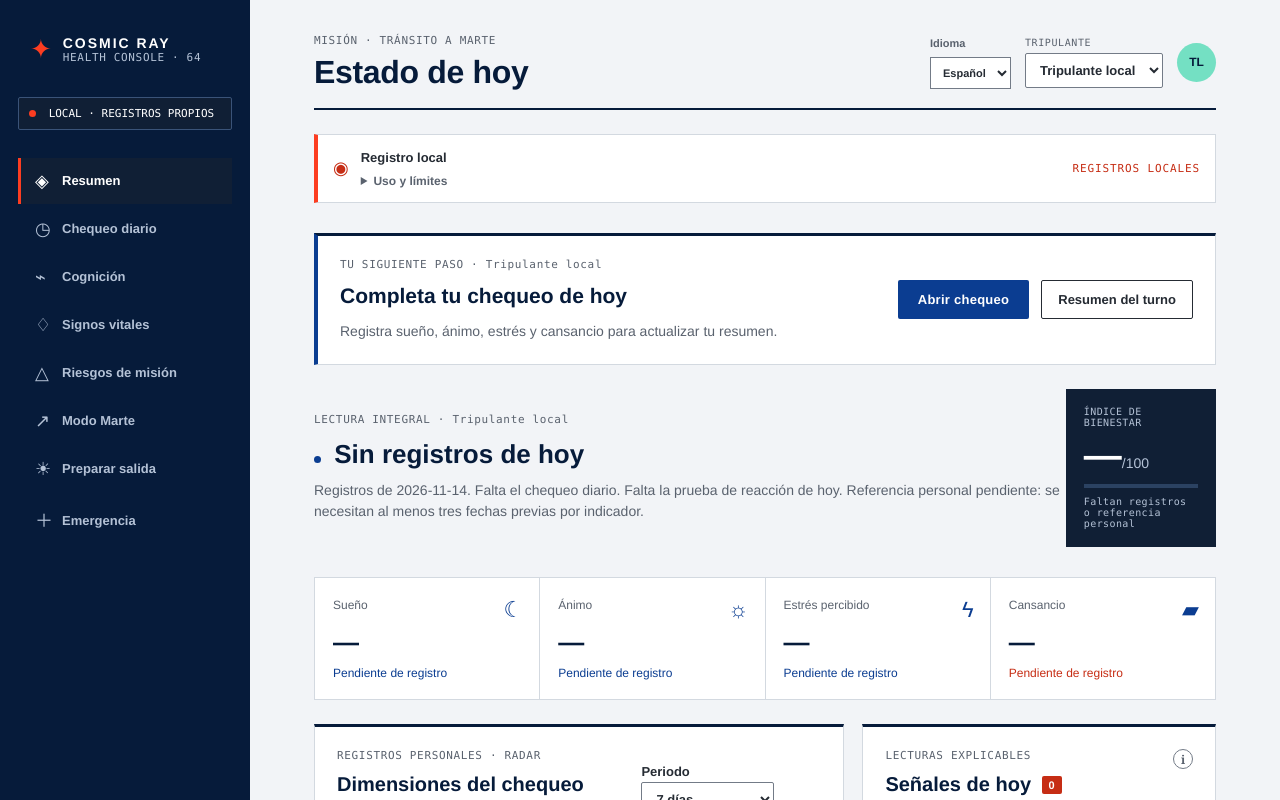
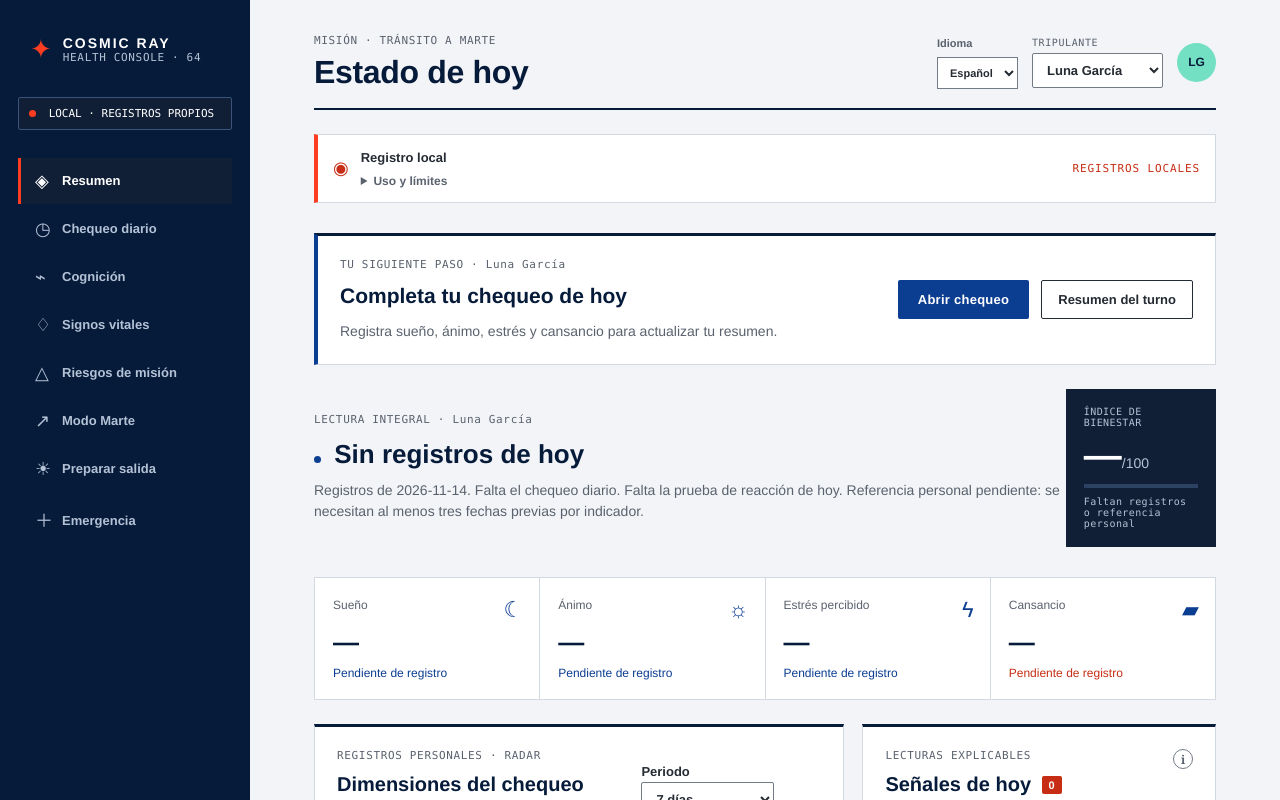
Before and after one commit to Ain-BC00/Cosmic-Ray-64, a React (Vite) app: page / in a window 1280 px wide. Shown: the top 800 px of the page. Built offline with nearby package versions, Linux system fonts and the light colour scheme.

Commit message:
Remove local crew and update crew history labels

```diff
--- a/src/App.tsx
+++ b/src/App.tsx
@@ -60,7 +60,6 @@ const profiles: Profile[] = [
     { sleep: 7.6, mood: 8, stress: 3, fatigue: 3, reaction: 294, pulse: 64, oxygen: 98, temperature: 36.5 },
     { sleep: 7.5, mood: 8, stress: 3, fatigue: 3, reaction: 290, pulse: 63, oxygen: 99, temperature: 36.5 },
   ]) },
-  { id: 'local', name: 'Tripulante local', role: 'Perfil personal local', initials: 'TL', status: 'Sin estado clínico', accent: '#74e0c3', days: [] },
 ]
 
 const avg = (values: number[]) => values.reduce((sum, value) => sum + value, 0) / values.length
@@ -75,7 +74,7 @@ const scenarios: Scenario[] = [
 
 function App() {
   const { view } = useLanguage()
-  const [profileId, setProfileId] = useState('local')
+  const [profileId, setProfileId] = useState('luna')
   const [tab, setTab] = useState<'resumen' | 'checkin' | 'cognicion' | 'signos' | 'riesgos' | 'emergencia' | 'marte' | 'salida'>('resumen')
   const [scenarioId, setScenarioId] = useState('mars')
   const [metric, setMetric] = useState<MetricKey>('sleep')
@@ -87,7 +86,6 @@ function App() {
   const [history, setHistory] = useState<DailyRecord[]>(readHistory)
   const [today, setToday] = useState(localDate)
   const persistRecord = (patch: Partial<Pick<DailyRecord, 'checkin' | 'reaction'>>) => {
-    if (profileId !== 'local') { setNotice('Modo simulación: no se guardaron datos personales.'); return false }
     try {
       const next = upsertRecord(readHistory(), profileId, localDate(), patch)
       localStorage.setItem('cosmic-daily-v1', JSON.stringify(next))
@@ -102,7 +100,7 @@ function App() {
   const reactionTimerRef = useRef<number | null>(null)
   const profile = profiles.find((item) => item.id === profileId) ?? profiles[0]
   const scenario = scenarios.find((item) => item.id === scenarioId) ?? scenarios[2]
-  const ownRecords = profile.id === 'local' ? history.filter(r => r.profileId === profile.id) : []
+  const ownRecords = history.filter(r => r.profileId === profile.id)
   const todayRecord = ownRecords.find(r => r.date === today)
   const demoCurrent: Day = profile.days[profile.days.length - 1] ?? { day: today, sleep: NaN, mood: NaN, stress: NaN, fatigue: NaN, reaction: NaN, pulse: NaN, oxygen: NaN, temperature: NaN }
   const current = { ...demoCurrent, ...todayRecord?.checkin, reaction: todayRecord?.reaction ?? demoCurrent.reaction }
@@ -127,7 +125,7 @@ function App() {
   const hasBaseline = Object.values(baseline).every(Number.isFinite)
   const personalAssessment = assessWellbeing(current, baseline, !!todayRecord?.checkin, hasReaction)
   const alerts = personalAssessment.alerts
-  const isExample = profile.id !== 'local' || chartSource === 'example'
+  const isExample = chartSource === 'example'
   const exampleBaseline = Object.fromEntries((['sleep', 'mood', 'stress', 'fatigue', 'reaction'] as MetricKey[]).map(key => [key, avg(profile.days.slice(0, 3).map(day => day[key]))])) as Record<MetricKey, number>
   const summaryCurrent = isExample ? demoCurrent : current
   const summaryAssessment = isExample ? assessWellbeing(demoCurrent, exampleBaseline, true, true) : personalAssessment
@@ -148,7 +146,7 @@ function App() {
   return view(<div className="app-shell">
     <aside className="sidebar" inert={showTurn}>
       <div className="brand"><span className="brand-mark">✦</span><div><strong>COSMIC RAY</strong><small>HEALTH CONSOLE · 64</small></div></div>
-      <div className="demo-pill"><span /> {tab === 'resumen' && isExample ? 'EJEMPLOS FICTICIOS · SIN GUARDAR' : 'LOCAL · REGISTROS PROPIOS'}</div>
+      <div className="demo-pill"><span /> {tab === 'resumen' && isExample ? 'HISTORIAL DEL PERFIL' : 'LOCAL · REGISTROS PROPIOS'}</div>
       <nav>{[['resumen', '◈', 'Resumen'], ['checkin', '◷', 'Chequeo diario'], ['cognicion', '⌁', 'Cognición'], ['signos', '♢', 'Signos vitales'], ['riesgos', '△', 'Riesgos de misión'], ['marte', '↗', 'Modo Marte'], ['salida', '☀', 'Preparar salida'], ['emergencia', '＋', 'Emergencia']].map(([id, icon, label]) => <button key={id} className={tab === id ? 'active' : ''} onClick={() => setTab(id as typeof tab)}><span>{icon}</span>{label}</button>)}</nav>
       <div className="sidebar-bottom"><div className="connection"><i /> Almacenamiento local activo</div><p>Sin conexión a comunicaciones reales. Esta interfaz apoya la conversación con la tripulación y el personal médico.</p></div>
     </aside>
@@ -156,10 +154,10 @@ function App() {
       <header className="topbar"><div><span className="eyebrow">MISIÓN · {scenario.name.toUpperCase()}</span><h1>{tab === 'resumen' ? 'Estado de hoy' : tab === 'checkin' ? 'Chequeo diario' : tab === 'cognicion' ? 'Rendimiento cognitivo' : tab === 'signos' ? 'Signos vitales' : tab === 'riesgos' ? 'Riesgos de misión' : tab === 'salida' ? 'Preparación de salida' : tab === 'marte' ? 'Modo Marte' : 'Modo emergencia'}</h1></div><div className="top-actions"><LanguagePicker /><label className="profile-select"><span>TRIPULANTE</span><select value={profileId} onChange={(e) => { const id = e.target.value; setProfileId(id); setChartSource(id === "local" ? "personal" : "example") }}>{profiles.map((item) => <option value={item.id} key={item.id}>{item.name}</option>)}</select></label><div className="avatar" style={{ background: profile.accent }}>{profile.initials}</div></div></header>
       <section className="demo-banner"><span>◉</span><div><strong>Registro local</strong><details><summary>Uso y límites</summary><p>El chequeo y la prueba cognitiva usan tus entradas y mediciones realizadas en esta pantalla. La aplicación no diagnostica ni reemplaza una evaluación médica.</p></details></div><span className="banner-tag">REGISTROS LOCALES</span></section>
       {tab === 'resumen' && <>
-        {isExample ? <section className="next-step panel example-summary" role="status"><div><span className="eyebrow">EJEMPLOS FICTICIOS · SOLO PARA MOSTRAR</span><h2>Resumen con datos ficticios</h2><p>Tarjetas, índice, señales y gráfica usan el mismo historial de ejemplo. No se guardan como registros personales. Cambia de tripulante para explorar otros ejemplos.</p></div><button className="outline-button" onClick={() => { setProfileId('local'); setChartSource('personal'); setSelectedEvent(null) }}>Volver a registros personales</button></section> : <section className="next-step panel"><div><span className="eyebrow">TU SIGUIENTE PASO · {profile.name}</span><h2>{nextAction.title}</h2><p>{nextAction.text}</p></div><div className="exit-actions"><button className="primary-button" onClick={() => setTab(nextAction.tab)}>{nextAction.action}</button><button className="outline-button" onClick={() => setShowTurn(true)}>Resumen del turno</button></div></section>}
-        <section className="hero-row"><div><span className="eyebrow">{isExample ? 'EJEMPLO FICTICIO' : 'LECTURA INTEGRAL'} · {profile.name}</span><div className="status-line"><span className="status-dot" /> <strong>{!isExample && !todayRecord ? 'Sin registros de hoy' : !isExample && !hasBaseline ? 'Construyendo tu referencia' : summaryAlerts.length ? 'Observar evolución' : 'Dentro de tu rango habitual'}</strong></div><p className="hero-copy">{isExample ? `Día final del historial ficticio: ${demoCurrent.day}. Referencia: primeros tres días del ejemplo. Índice ilustrativo, no un porcentaje de salud.` : `Registros de ${today}. ${todayRecord?.checkin ? 'Chequeo personal guardado.' : 'Falta el chequeo diario.'} ${hasReaction ? 'Reacción medida hoy.' : 'Falta la prueba de reacción de hoy.'}`} {!isExample && (hasBaseline ? 'Referencia: primeros tres registros previos por indicador; índice orientativo.' : 'Referencia personal pendiente: se necesitan al menos tres fechas previas por indicador.')}</p></div><div className="score-card"><span>{isExample ? 'ÍNDICE ILUSTRATIVO · EJEMPLO' : 'ÍNDICE DE BIENESTAR'}</span><strong>{summaryScore ?? '—'}<small>/100</small></strong><div className="score-bar"><i style={{ width: `${summaryScore ?? 0}%` }} /></div><small>{summaryScore === null ? 'Faltan registros o referencia personal' : summaryAlerts.length ? `${summaryAlerts.length} señal${summaryAlerts.length === 1 ? '' : 'es'} para revisar` : 'Patrón estable hoy'}</small></div></section>
-        <section className="metric-grid">{[['sleep', 'Sueño', !isExample && !todayRecord?.checkin ? '—' : `${summaryCurrent.sleep} h`, isExample ? 'Dato ficticio de ejemplo' : todayRecord?.checkin ? 'Entrada personal de hoy' : 'Pendiente de registro', 'moon'], ['mood', 'Ánimo', !isExample && !todayRecord?.checkin ? '—' : `${summaryCurrent.mood}/10`, isExample ? 'Dato ficticio de ejemplo' : todayRecord?.checkin ? 'Entrada personal de hoy' : 'Pendiente de registro', 'sun'], ['stress', 'Estrés percibido', !isExample && !todayRecord?.checkin ? '—' : `${summaryCurrent.stress}/10`, isExample ? 'Dato ficticio de ejemplo' : todayRecord?.checkin ? 'Entrada personal de hoy' : 'Pendiente de registro', 'bolt'], ['fatigue', 'Cansancio', !isExample && !todayRecord?.checkin ? '—' : `${summaryCurrent.fatigue}/10`, isExample ? 'Dato ficticio de ejemplo' : todayRecord?.checkin ? 'Entrada personal de hoy' : 'Pendiente de registro', 'battery']].map(([key, label, value, sub, icon]) => <button className="metric-card" key={key} onClick={() => { setMetric(key as MetricKey); setTab('resumen') }}><div className={`metric-icon ${icon}`}>{icon === 'moon' ? '☾' : icon === 'sun' ? '☼' : icon === 'bolt' ? 'ϟ' : '▰'}</div><span>{label}</span><strong>{value}</strong><small className={key === 'fatigue' ? 'warn-text' : ''}>{sub}</small></button>)}</section>
-        <section className="content-grid"><Suspense fallback={<div className="panel loading-panel" role="status">Cargando gráfica…</div>}><TrendExplorer source={chartSource} setSource={setChartSource} metric={metric} setMetric={setMetric} period={chartPeriod} setPeriod={setChartPeriod} data={chartData} selectedEvent={selectedEvent} setSelectedEvent={setSelectedEvent} /></Suspense><div className="panel alerts-panel"><div className="panel-head"><div><span className="eyebrow">LECTURAS EXPLICABLES</span><h2>{isExample ? 'Señales del ejemplo' : 'Señales de hoy'} <b>{summaryAlerts.length}</b></h2></div><span className="info">i</span></div>{summaryAlerts.length ? summaryAlerts.map((alert) => <div className={`alert ${alert.tone}`} key={alert.title}><div className="alert-icon">{alert.tone === 'amber' ? '!' : 'i'}</div><div><strong>{alert.title}</strong><p>{alert.text}</p></div></div>) : <div className="empty-state"><span>✓</span><strong>Sin señales destacadas</strong><p>Las señales se muestran cuando hay registros y una referencia personal suficiente.</p></div>}<button className="text-button" onClick={() => { setProfileId('local'); setChartSource('personal'); setSelectedEvent(null); setTab('checkin') }}>{isExample ? 'Registrar mis datos personales' : 'Completar chequeo de hoy'} <span>→</span></button></div></section>
+        <section className="next-step panel"><div><span className="eyebrow">TU SIGUIENTE PASO · {profile.name}</span><h2>{nextAction.title}</h2><p>{nextAction.text}</p></div><div className="exit-actions"><button className="primary-button" onClick={() => setTab(nextAction.tab)}>{nextAction.action}</button><button className="outline-button" onClick={() => setShowTurn(true)}>Resumen del turno</button></div></section>
+        <section className="hero-row"><div><span className="eyebrow">{isExample ? 'HISTORIAL DEL PERFIL' : 'LECTURA INTEGRAL'} · {profile.name}</span><div className="status-line"><span className="status-dot" /> <strong>{!isExample && !todayRecord ? 'Sin registros de hoy' : !isExample && !hasBaseline ? 'Construyendo tu referencia' : summaryAlerts.length ? 'Observar evolución' : 'Dentro de tu rango habitual'}</strong></div><p className="hero-copy">{isExample ? `Último registro disponible: ${demoCurrent.day}. Referencia: primeros tres días del historial. Indicador orientativo, no es una puntuación clínica.` : `Registros de ${today}. ${todayRecord?.checkin ? 'Chequeo personal guardado.' : 'Falta el chequeo diario.'} ${hasReaction ? 'Reacción medida hoy.' : 'Falta la prueba de reacción de hoy.'}`} {!isExample && (hasBaseline ? 'Referencia: primeros tres registros previos por indicador; índice orientativo.' : 'Referencia personal pendiente: se necesitan al menos tres fechas previas por indicador.')}</p></div><div className="score-card"><span>{isExample ? 'ÍNDICE DEL PERFIL' : 'ÍNDICE DE BIENESTAR'}</span><strong>{summaryScore ?? '—'}<small>/100</small></strong><div className="score-bar"><i style={{ width: `${summaryScore ?? 0}%` }} /></div><small>{summaryScore === null ? 'Faltan registros o referencia personal' : summaryAlerts.length ? `${summaryAlerts.length} señal${summaryAlerts.length === 1 ? '' : 'es'} para revisar` : 'Patrón estable hoy'}</small></div></section>
+        <section className="metric-grid">{[['sleep', 'Sueño', !isExample && !todayRecord?.checkin ? '—' : `${summaryCurrent.sleep} h`, isExample ? 'Dato del perfil' : todayRecord?.checkin ? 'Entrada personal de hoy' : 'Pendiente de registro', 'moon'], ['mood', 'Ánimo', !isExample && !todayRecord?.checkin ? '—' : `${summaryCurrent.mood}/10`, isExample ? 'Dato del perfil' : todayRecord?.checkin ? 'Entrada personal de hoy' : 'Pendiente de registro', 'sun'], ['stress', 'Estrés percibido', !isExample && !todayRecord?.checkin ? '—' : `${summaryCurrent.stress}/10`, isExample ? 'Dato del perfil' : todayRecord?.checkin ? 'Entrada personal de hoy' : 'Pendiente de registro', 'bolt'], ['fatigue', 'Cansancio', !isExample && !todayRecord?.checkin ? '—' : `${summaryCurrent.fatigue}/10`, isExample ? 'Dato del perfil' : todayRecord?.checkin ? 'Entrada personal de hoy' : 'Pendiente de registro', 'battery']].map(([key, label, value, sub, icon]) => <button className="metric-card" key={key} onClick={() => { setMetric(key as MetricKey); setTab('resumen') }}><div className={`metric-icon ${icon}`}>{icon === 'moon' ? '☾' : icon === 'sun' ? '☼' : icon === 'bolt' ? 'ϟ' : '▰'}</div><span>{label}</span><strong>{value}</strong><small className={key === 'fatigue' ? 'warn-text' : ''}>{sub}</small></button>)}</section>
+        <section className="content-grid"><Suspense fallback={<div className="panel loading-panel" role="status">Cargando gráfica…</div>}><TrendExplorer source={chartSource} setSource={setChartSource} metric={metric} setMetric={setMetric} period={chartPeriod} setPeriod={setChartPeriod} data={chartData} selectedEvent={selectedEvent} setSelectedEvent={setSelectedEvent} /></Suspense><div className="panel alerts-panel"><div className="panel-head"><div><span className="eyebrow">LECTURAS EXPLICABLES</span><h2>{isExample ? 'Señales del perfil' : 'Señales de hoy'} <b>{summaryAlerts.length}</b></h2></div><span className="info">i</span></div>{summaryAlerts.length ? summaryAlerts.map((alert) => <div className={`alert ${alert.tone}`} key={alert.title}><div className="alert-icon">{alert.tone === 'amber' ? '!' : 'i'}</div><div><strong>{alert.title}</strong><p>{alert.text}</p></div></div>) : <div className="empty-state"><span>✓</span><strong>Sin señales destacadas</strong><p>Las señales se muestran cuando hay registros y una referencia personal suficiente.</p></div>}<button className="text-button" onClick={() => { setChartSource('personal'); setSelectedEvent(null); setTab('checkin') }}>{isExample ? 'Volver a mis registros' : 'Completar chequeo de hoy'} <span>→</span></button></div></section>
       </>}
       {tab === 'checkin' && <Checkin key={`${profileId}-${today}`} initial={todayRecord?.checkin} onDone={values => persistRecord({ checkin: values })} done={!!todayRecord?.checkin} />}
       {tab === 'marte' && <MarsMode key={profileId} profileId={profileId} profileName={profile.name} record={todayRecord} history={ownRecords} alerts={alerts.map(a => a.title)} onCheckin={() => setTab('checkin')} onReaction={() => setTab('cognicion')} onNotice={setNotice} />}
--- a/src/TrendExplorer.tsx
+++ b/src/TrendExplorer.tsx
@@ -28,8 +28,8 @@ export default function TrendExplorer({ source, period, setPeriod, data }: { sou
   }
   const chartRows = dimensions.map((d, i) => ({ dimension: d.label, actualA: toRadar(dateA, 'A')[i]?.value ?? null, actualB: dateB ? toRadar(dateB, 'B')[i]?.value ?? null : null, valueA: toRadar(dateA, 'A')[i]?.actual ?? 'Sin medición', valueB: toRadar(dateB, 'B')[i]?.actual ?? 'Sin medición' }))
   return view(<div className="panel chart-panel">
-    <div className="panel-head trend-heading"><div><span className="eyebrow">{source === 'example' ? 'SIMULACIÓN FICTICIA · NO ES TELEMETRÍA' : 'REGISTROS PERSONALES · RADAR'}</span><h2>Dimensiones del chequeo diario</h2></div><div className="trend-controls"><label>Periodo<select aria-label="Periodo" value={period} onChange={e => setPeriod(e.target.value as typeof period)}><option value="7">7 días</option><option value="30">30 días</option><option value="all">Toda la misión</option></select></label></div></div>
-    <p className="chart-source-note">{source === 'example' ? 'Datos simulados de un perfil ficticio para explorar la interfaz; no representan mediciones reales ni telemetría.' : 'Vista normalizada de cada indicador (valor ÷ rango de captura × 100). El número original y sus unidades se muestran al pasar el cursor. No es una puntuación de salud. Sin datos, el eje queda vacío.'}</p>
+    <div className="panel-head trend-heading"><div><span className="eyebrow">{source === 'example' ? 'HISTORIAL DEL PERFIL' : 'REGISTROS PERSONALES · RADAR'}</span><h2>Dimensiones del chequeo diario</h2></div><div className="trend-controls"><label>Periodo<select aria-label="Periodo" value={period} onChange={e => setPeriod(e.target.value as typeof period)}><option value="7">7 días</option><option value="30">30 días</option><option value="all">Toda la misión</option></select></label></div></div>
+    <p className="chart-source-note">{source === 'example' ? 'Registros del perfil seleccionado. Este historial no incluye fecha de calendario ni procedencia de sensor.' : 'Vista normalizada de cada indicador (valor ÷ rango de captura × 100). El número original y sus unidades se muestran al pasar el cursor. No es una puntuación de salud. Sin datos, el eje queda vacío.'}</p>
     {!dates.length ? <div className="empty-state" role="status"><strong>No hay mediciones para comparar</strong><p>Guarda un chequeo diario para ver sus dimensiones aquí.</p></div> : <>
       <div className="trend-controls radar-date-controls"><label>Fecha A<select value={dateA} onChange={e => setFirstDate(e.target.value)}>{dates.map(date => <option key={date}>{date}</option>)}</select></label><label>Fecha B<select value={dateB} onChange={e => setSecondDate(e.target.value)}><option value="">Sin comparación</option>{dates.filter(date => date !== dateA).map(date => <option key={date}>{date}</option>)}</select></label></div>
       <div className="chart-wrap"><ResponsiveContainer width="100%" height={300}><RadarChart data={chartRows}><PolarGrid stroke="#526174"/><PolarAngleAxis dataKey="dimension" tick={{ fill: '#c6d0dc', fontSize: 12 }}/><PolarRadiusAxis domain={[0, 100]} tick={{ fill: '#8492a3', fontSize: 10 }}/><Tooltip formatter={(_value, _name, item) => { const payload = item.payload as typeof chartRows[number]; return [`A: ${payload.valueA} · B: ${payload.valueB}`, 'Medición original'] }} contentStyle={{ background: '#172438', border: '1px solid #334860', color: '#fff' }}/><Radar name={dateA} dataKey="actualA" stroke="#74e0c3" fill="#74e0c3" fillOpacity={0.25} connectNulls={false}/>{dateB && <Radar name={dateB} dataKey="actualB" stroke="#ffb86b" fill="#ffb86b" fillOpacity={0.12} connectNulls={false}/>}</RadarChart></ResponsiveContainer></div>
```
